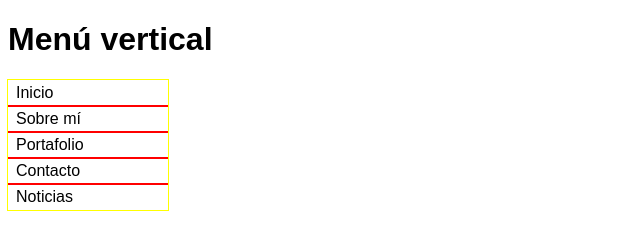
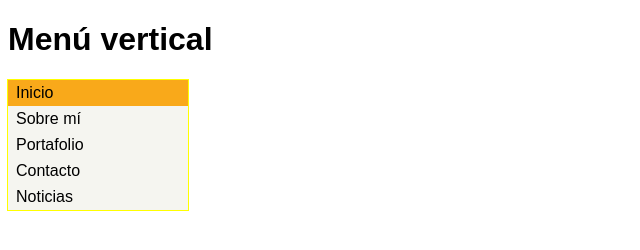
Before and after one commit to Yelitza3125/proyecto-menu-vertical, a plain HTML site: page index.html in a window 1280 px wide. Shown: the whole page, without its empty margins (0-640 px from the left). Drawn offline with Linux system fonts and the light colour scheme.

Commit message:
Añadiendo color de fondo a li y li first-child

```diff
--- a/css/main.css
+++ b/css/main.css
@@ -14,19 +14,24 @@ ul {
     list-style: none;
     margin: 0;
     padding: 0;
-    width: 160px;
+    width: 180px;
     line-height: 26px;
 }
 
 li {
-    outline: 1px solid red;
+    /*outline: 1px solid red;*/
+    background-color: #f5f5f0;
 
 }
 
 a {
-    outline: 1px solid green;
+   /*outline: 1px solid green;*/
     display: block;
     text-decoration: none;
     color: #000;
     padding-left: 8px;
 }
+
+ul li:first-child {
+ background: #f9a91a;
+}
```
